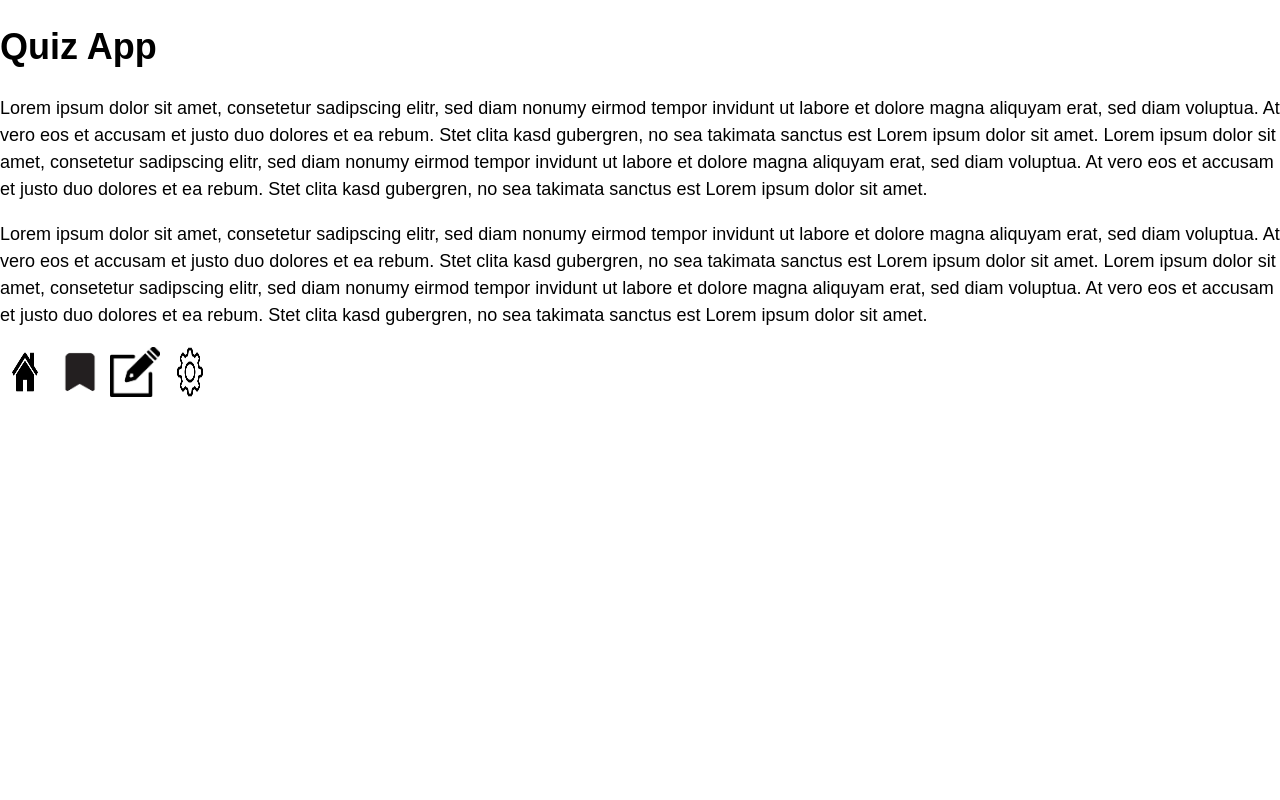
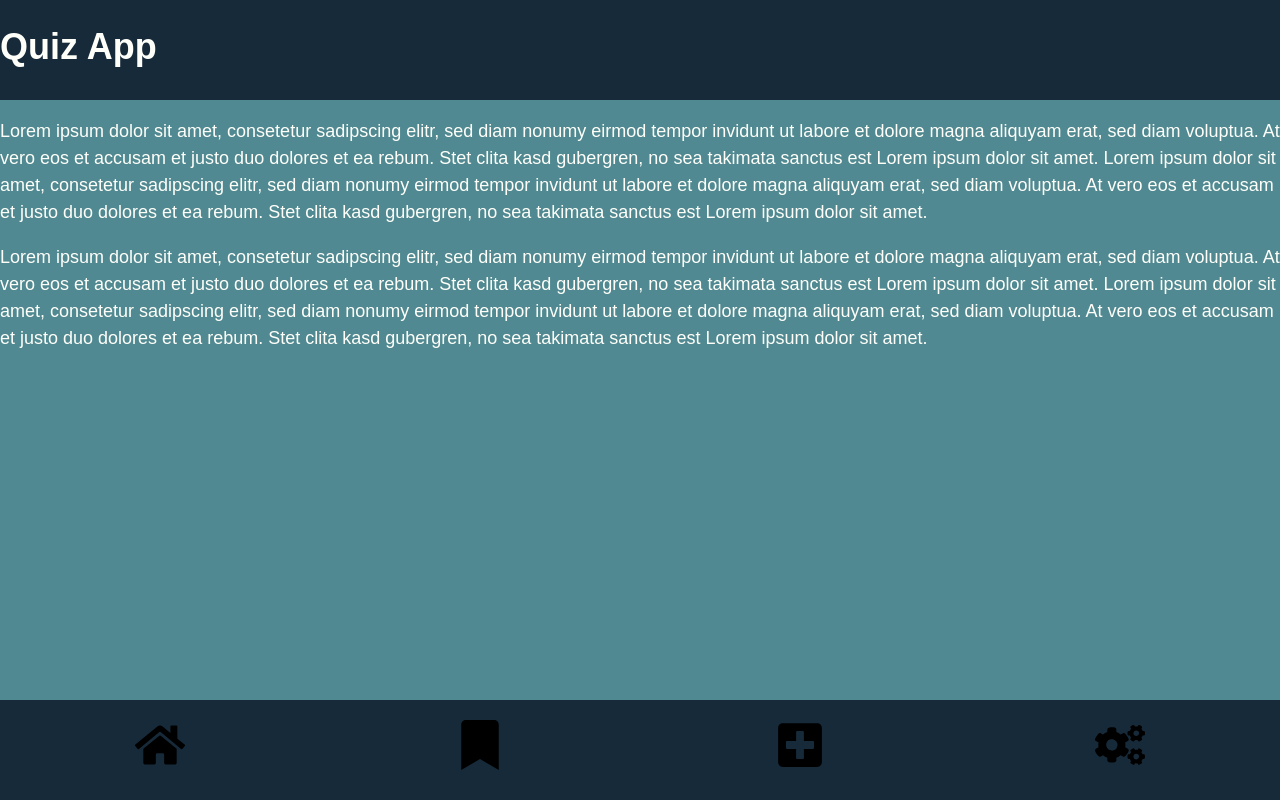
Before and after one commit to laurastrehlow/Quiz-App, a website: page index.html in a window 1280 px wide. Drawn offline with Linux system fonts and the light colour scheme.

Commit message:
Add navigation

```diff
--- a/index.html
+++ b/index.html
@@ -7,11 +7,11 @@
     <link rel="stylesheet" href="styles/index.css" />
   </head>
   <body class="app-grid">
-    <header>
+    <header class="app-grid__header">
       <h1>Quiz App</h1>
     </header>
 
-    <main>
+    <main class="app-grid__main">
       <p>
         Lorem ipsum dolor sit amet, consetetur sadipscing elitr, sed diam nonumy
         eirmod tempor invidunt ut labore et dolore magna aliquyam erat, sed diam
@@ -37,36 +37,36 @@
     </main>
 
     <nav class="navigation">
-      <a href="home"
+      <a class="nav__link" href="#home"
         ><img
-          src="styles/images/homeicon.png"
+          src="styles/images/home-solid.svg"
           width="50px"
           height="50px"
           alt="home"
           class=""
       /></a>
 
-      <a href="bookmark"
+      <a class="nav__link" href="#bookmark"
         ><img
-          src="styles/images/bookmarkicon.png"
+          src="styles/images/bookmark-solid.svg"
           width="50px"
           height="50px"
           alt="bookmarks"
           class=""
       /></a>
 
-      <a href="#create"
+      <a class="nav__link" href="#create"
         ><img
-          src="styles/images/createicon.png"
+          src="styles/images/plus-square-solid.svg"
           width="50px"
           height="50px"
           alt="create"
           class=""
       /></a>
 
-      <a href="#settings"
+      <a class="nav__link" href="#settings"
         ><img
-          src="styles/images/settingsicon.png"
+          src="styles/images/cogs-solid.svg"
           width="50px"
           height="50px"
           alt="settings"
--- a/styles/_base.css
+++ b/styles/_base.css
@@ -7,6 +7,7 @@ body {
   font-size: 112.5%;
   line-height: 1.5;
   margin: 0;
+  color: #fffffa;
 }
 
 h1,
--- a/styles/components/app-grid.css
+++ b/styles/components/app-grid.css
@@ -3,3 +3,11 @@
   grid-template-rows: 100px auto 100px;
   height: 100vh;
 }
+
+.app-grid__header {
+  background-color: #172a3a;
+}
+
+.app-grid__main {
+  background-color: #508991;
+}
--- a/styles/components/navigation.css
+++ b/styles/components/navigation.css
@@ -1,4 +1,11 @@
 .navigation {
   display: flex;
-  justify-content: space-evenly;
+  justify-content: space-around;
+  flex-wrap: nowrap;
+  background-color: #172a3a;
+  padding-top: 20px;
 }
+
+.nav__link {
+  align-items: center;
+}
--- a/styles/index.css
+++ b/styles/index.css
@@ -1 +1,4 @@
 @import '_base.css';
+@import 'components/app-grid.css';
+@import 'components/navigation.css';
+@import 'components/utilities.css';
```
Also changed, not shown: styles/images/bookmark-solid.svg (added), styles/images/bookmarkicon.png (deleted), styles/images/cogs-solid.svg (added), styles/images/createicon.png (deleted), styles/images/home-solid.svg (added), styles/images/homeicon.png (deleted), styles/images/plus-square-solid.svg (added), styles/images/settingsicon.png (deleted).
